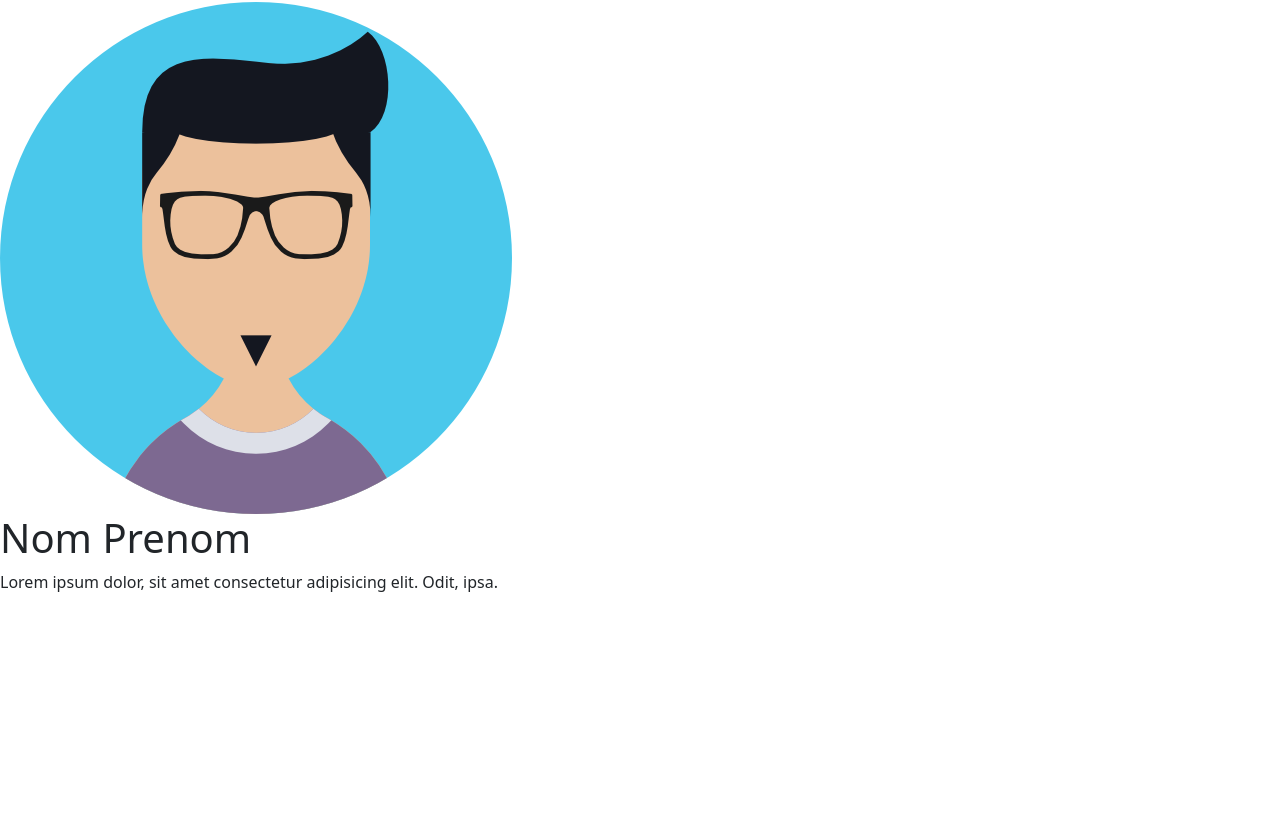
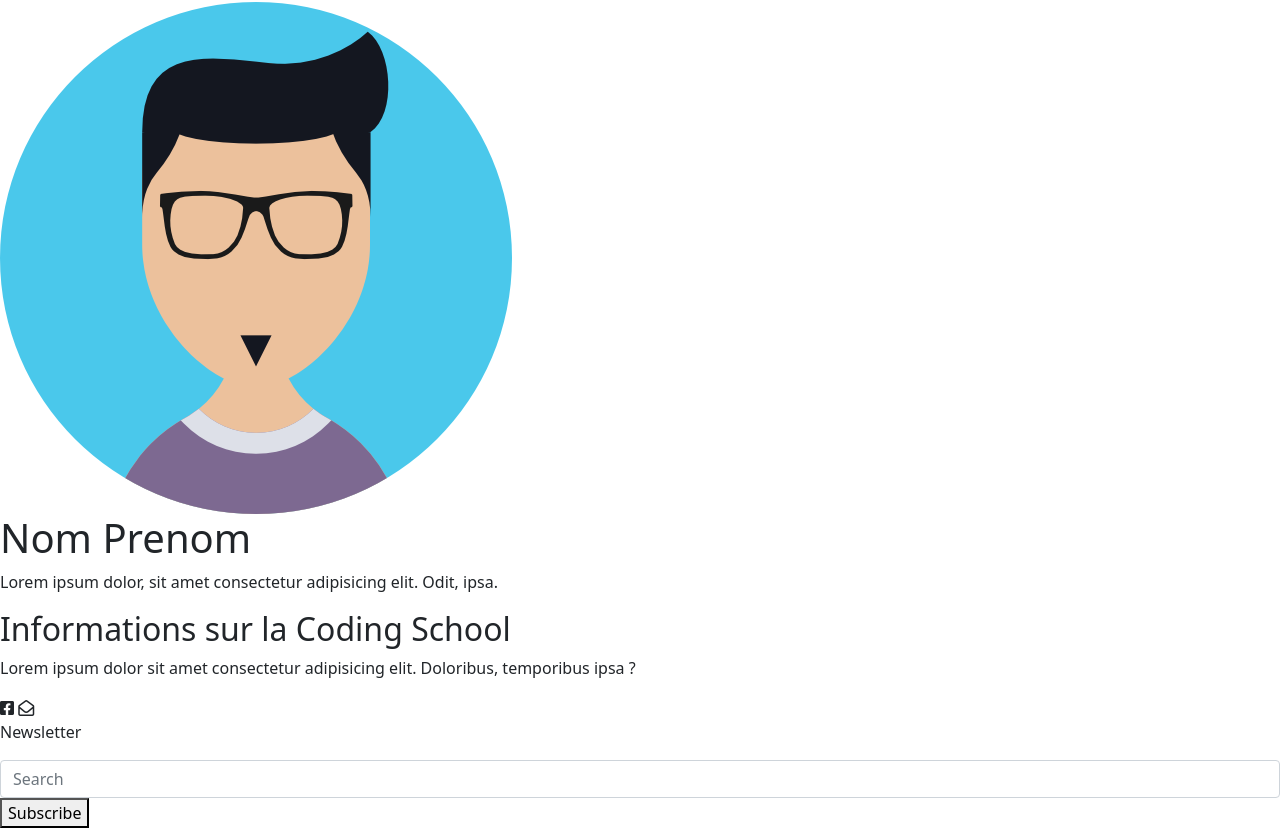
Before and after one commit to shuupsy/CodingS_Bootstrap_exo-Bootstrap, a website: page index.html in a window 1280 px wide. Shown: the part 3118-3946 px from the top of the page. Before the commit the page ends 3728 px from the top, so only its background shows below. Drawn offline with nearby package versions, Linux system fonts and the light colour scheme.

Commit message:
HTML, footer

```diff
--- a/index.html
+++ b/index.html
@@ -11,6 +11,8 @@
     <!-- Liens Bootstrap -->
     <link href="https://cdn.jsdelivr.net/npm/bootstrap@5.0.2/dist/css/bootstrap.min.css" rel="stylesheet"
         integrity="sha384-EVSTQN3/azprG1Anm3QDgpJLIm9Nao0Yz1ztcQTwFspd3yD65VohhpuuCOmLASjC" crossorigin="anonymous">
+    <!-- Liens Fontawesome -->
+    <link rel="stylesheet" href="node_modules/@fortawesome/fontawesome-free/css/all.css">
 
     <title>Document</title>
 </head>
@@ -77,12 +79,27 @@
                     <p>Lorem ipsum dolor, sit amet consectetur adipisicing elit. Odit, ipsa.</p>
                 </div>
             </div>
-
         </section>
     </main>
 
     <!-- Début footer -->
     <footer>
+        <div>
+            <h2>Informations sur la Coding School</h2>
+            <p>Lorem ipsum dolor sit amet consectetur adipisicing elit. Doloribus, temporibus ipsa ?</p>
+        </div>
+
+        <!-- Réseaux -->
+        <div>
+            <i class="fa-brands fa-facebook-square"></i>
+            <i class="fa-regular fa-envelope-open"></i>
+        </div>
+
+        <div>
+            <p>Newsletter</p>
+            <input class="form-control me-2" type="search" placeholder="Search" aria-label="Search">
+            <button>Subscribe</button>
+        </div>
 
     </footer>
 
```
